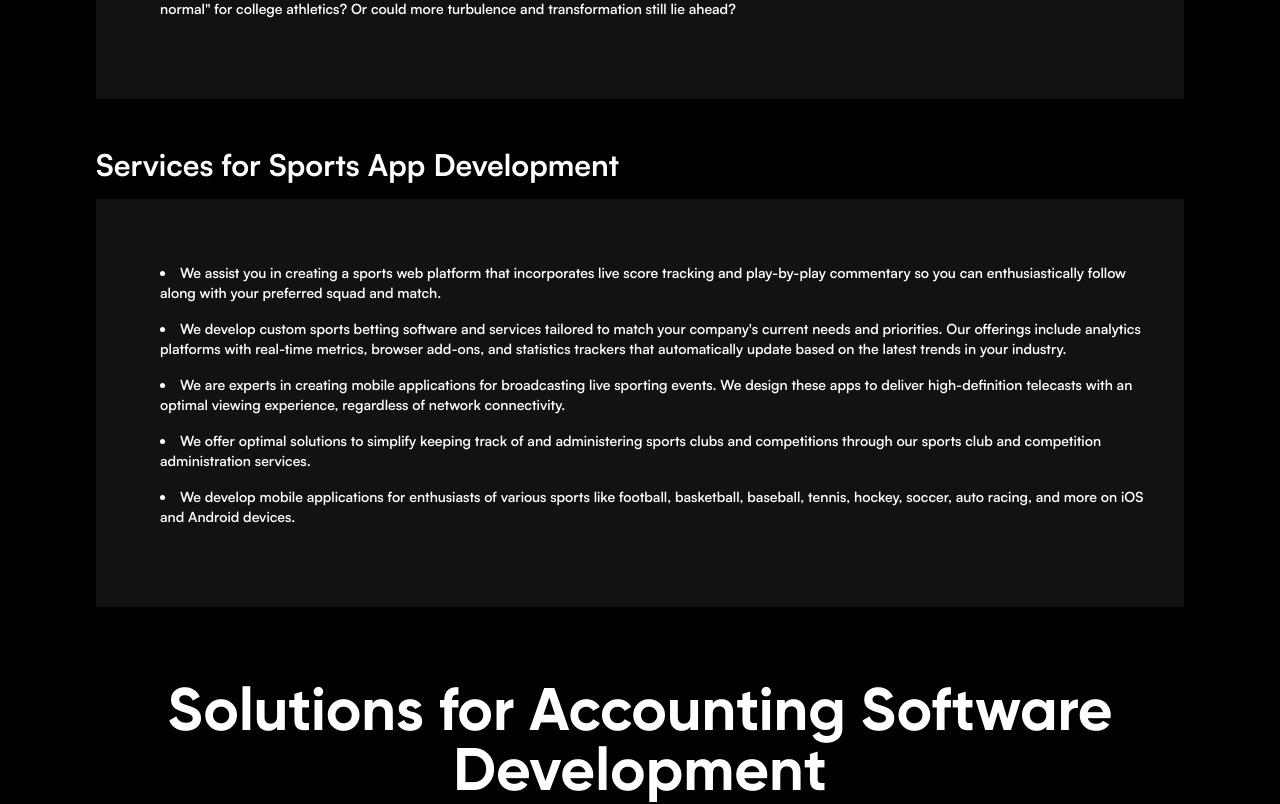
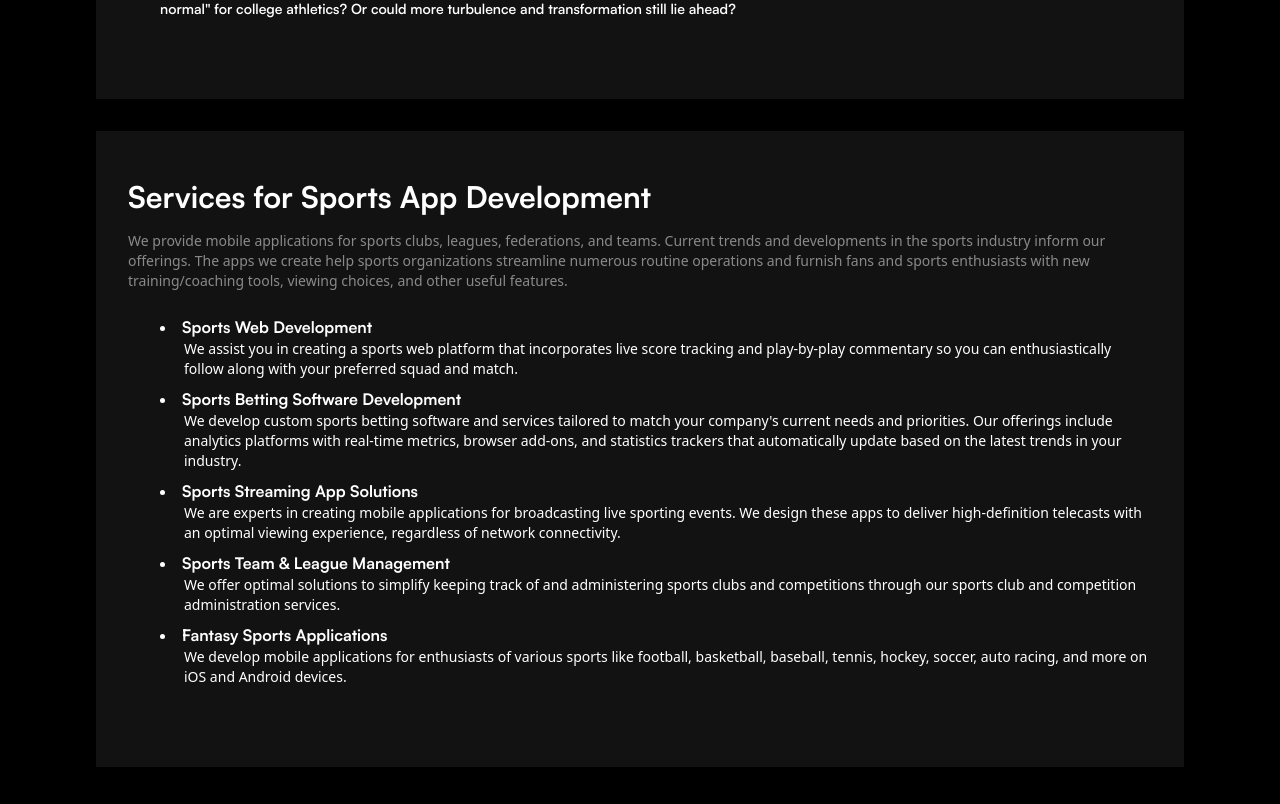
Before and after one commit to Moin-Khan456/bi, a Next.js app: page /industry/sports-app-development-company in a window 1280 px wide. Shown: the part 2460-3264 px from the top of the page. Built offline with nearby package versions, Linux system fonts and the light colour scheme; no server answers; a web font is replaced by a local one.

Commit message:
updated content

```diff
--- /dev/null
+++ b/components/industry/Sports-App-Development/sectionThree.jsx
@@ -0,0 +1,40 @@
+function SectionThree({ title, points, sectionThreeServices }) {
+  return (
+    <div className="container padding-left-all-section-1">
+      <div className="container lg:block">
+        <h1 className="text-3xl font-Satoshi font-bold py-4">{title}</h1>
+
+        <div className="container bg-[#121212] p-2 lg:p-8 !mb-8 ">
+          <ul className="list-disc list-inside text-sm pl-8 mb-4 mt-0 py-6 ">
+            {points?.map((item, index) => (
+              <li className="font-semibold py-2 font-Satoshi" key={index}>
+                {item}
+              </li>
+            ))}
+          </ul>
+        </div>
+      </div>
+
+      <div className="container lg:block">
+        <div className="container bg-[#121212] p-2 lg:p-8 !mb-8 ">
+          <h1 className="text-3xl font-Satoshi font-bold py-4">
+            {sectionThreeServices.title}
+          </h1>
+          <p className="text-sm opacity-50">{sectionThreeServices.desc}</p>
+          <ul className="list-disc list-inside text-sm pl-8 mb-4 mt-0 py-6  ">
+            {sectionThreeServices?.points?.map((item, index) => (
+              <div key={index} className="mb-2">
+                <li className="font-bold text-base font-Satoshi">
+                  {item.title}
+                </li>
+                <p className="text-sm pl-6">{item.desc}</p>
+              </div>
+            ))}
+          </ul>
+        </div>
+      </div>
+    </div>
+  );
+}
+
+export default SectionThree;
--- a/pages/industry/sports-app-development-company.js
+++ b/pages/industry/sports-app-development-company.js
@@ -27,7 +27,7 @@ const SectionTwo = dynamic(() =>
   import("../../components/SolutionFitness/SectionTwo.jsx")
 );
 const SectionThree = dynamic(() =>
-  import("../../components/support/sectionThree.jsx")
+  import("../../components/industry/Sports-App-Development/sectionThree.jsx")
 );
 const SectionFour = dynamic(() =>
   import("../../components/SolutionFitness/SectionFour.jsx")
@@ -163,14 +163,6 @@ function SportAppDeveloper() {
     `In the past few years, college sports have undergone numerous alterations, from conferences announcing many modifications to athletes securing groundbreaking name, image and likeness (NIL) contracts. With so much upheaval recently, might 2024 mark the start of a more stable period, a "new normal" for college athletics? Or could more turbulence and transformation still lie ahead?`,
   ];
 
-  const sectionThreeServices = [
-    "We assist you in creating a sports web platform that incorporates live score tracking and play-by-play commentary so you can enthusiastically follow along with your preferred squad and match.",
-    "We develop custom sports betting software and services tailored to match your company's current needs and priorities. Our offerings include analytics platforms with real-time metrics, browser add-ons, and statistics trackers that automatically update based on the latest trends in your industry.",
-    "We are experts in creating mobile applications for broadcasting live sporting events. We design these apps to deliver high-definition telecasts with an optimal viewing experience, regardless of network connectivity.",
-    "We offer optimal solutions to simplify keeping track of and administering sports clubs and competitions through our sports club and competition administration services.",
-    "We develop mobile applications for enthusiasts of various sports like football, basketball, baseball, tennis, hockey, soccer, auto racing, and more on iOS and Android devices.",
-  ];
-
   const sectionFiveDesc =
     "Welcome to the cutting-edge realm of sports technology, where innovation intersects with functionality to drive success in the ever-evolving sports industry. As the world of sports continues to expand, a plethora of technological solutions, including sports software and mobile applications, have emerged as indispensable tools for athletes, coaches, and sports organizations alike. Now, let's delve into a head-to-head comparison.";
   const sectionFiveTable = [
@@ -218,6 +210,38 @@ function SportAppDeveloper() {
         "We are committed to building software that work seamlessly on various operating systems. At Brain Inventory, we excel in engineering marketplace softwares that operate flawlessly across multiple platforms.",
     },
   ];
+
+  const sectionThreeServices = {
+    title: "Services for Sports App Development",
+    desc: "We provide mobile applications for sports clubs, leagues, federations, and teams. Current trends and developments in the sports industry inform our offerings. The apps we create help sports organizations streamline numerous routine operations and furnish fans and sports enthusiasts with new training/coaching tools, viewing choices, and other useful features.",
+    points: [
+      {
+        id: 1,
+        title: "Sports Web Development",
+        desc: "We assist you in creating a sports web platform that incorporates live score tracking and play-by-play commentary so you can enthusiastically follow along with your preferred squad and match.",
+      },
+      {
+        id: 2,
+        title: "Sports Betting Software Development",
+        desc: "We develop custom sports betting software and services tailored to match your company's current needs and priorities. Our offerings include analytics platforms with real-time metrics, browser add-ons, and statistics trackers that automatically update based on the latest trends in your industry.",
+      },
+      {
+        id: 3,
+        title: "Sports Streaming App Solutions",
+        desc: "We are experts in creating mobile applications for broadcasting live sporting events. We design these apps to deliver high-definition telecasts with an optimal viewing experience, regardless of network connectivity.",
+      },
+      {
+        id: 4,
+        title: "Sports Team & League Management",
+        desc: "We offer optimal solutions to simplify keeping track of and administering sports clubs and competitions through our sports club and competition administration services.",
+      },
+      {
+        id: 5,
+        title: "Fantasy Sports Applications",
+        desc: "We develop mobile applications for enthusiasts of various sports like football, basketball, baseball, tennis, hockey, soccer, auto racing, and more on iOS and Android devices.",
+      },
+    ],
+  };
 
   return (
     <>
@@ -273,14 +297,15 @@ function SportAppDeveloper() {
             <SectionThree
               title="Insights into the Sports Development Industry"
               points={sectionThreeInsights}
+              sectionThreeServices={sectionThreeServices}
             />
-            <SectionThree
+            {/* <SectionThree
               title="Services for Sports App Development"
               points={sectionThreeServices}
-            />
+            /> */}
 
             <SectionFour
-              title="Solutions for Accounting Software Development"
+              title="Why Choose Brain Inventory?"
               description={sectionFourDesc}
               solutionList={solutionList}
             />
```
